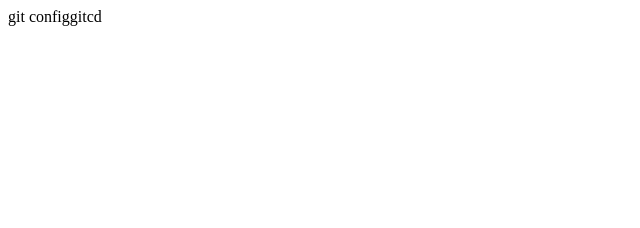
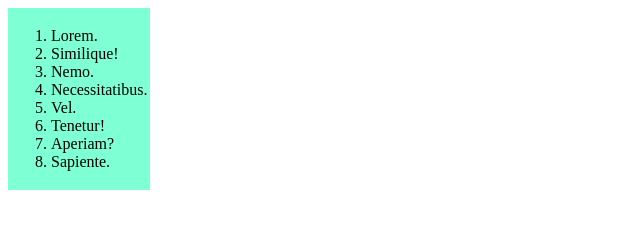
Before and after one commit to hasanivadullayev-lgtm/Saratrosh_xona, a plain HTML site: page index.html in a window 1280 px wide. Shown: the whole page, without its empty margins (0-640 px from the left). Drawn offline with Linux system fonts and the light colour scheme.

Commit message:
kiyingi uzgarish

```diff
--- a/Hasan.css/index.css
+++ b/Hasan.css/index.css
@@ -0,0 +1,3 @@
+.xasan{
+    background-color: aquamarine;
+}
--- a/index.html
+++ b/index.html
@@ -1,11 +1,31 @@
+
 <!DOCTYPE html>
-<html lang="en">
+<html lang="uz">
 <head>
     <meta charset="UTF-8">
     <meta name="viewport" content="width=device-width, initial-scale=1.0">
-    <title>Document</title>
+    <title>Mening sahifam</title>
+
+    <link rel="stylesheet" href="Hasan.css/index.css">
 </head>
 <body>
-    git configgitcd
+
+    <table class="xasan">
+        <tr>
+            <td>
+                <ol>
+                    <li>Lorem.</li>
+                    <li>Similique!</li>
+                    <li>Nemo.</li>
+                    <li>Necessitatibus.</li>
+                    <li>Vel.</li>
+                    <li>Tenetur!</li>
+                    <li>Aperiam?</li>
+                    <li>Sapiente.</li>
+                </ol>
+            </td>
+        </tr>
+    </table>
+
 </body>
 </html>
```
